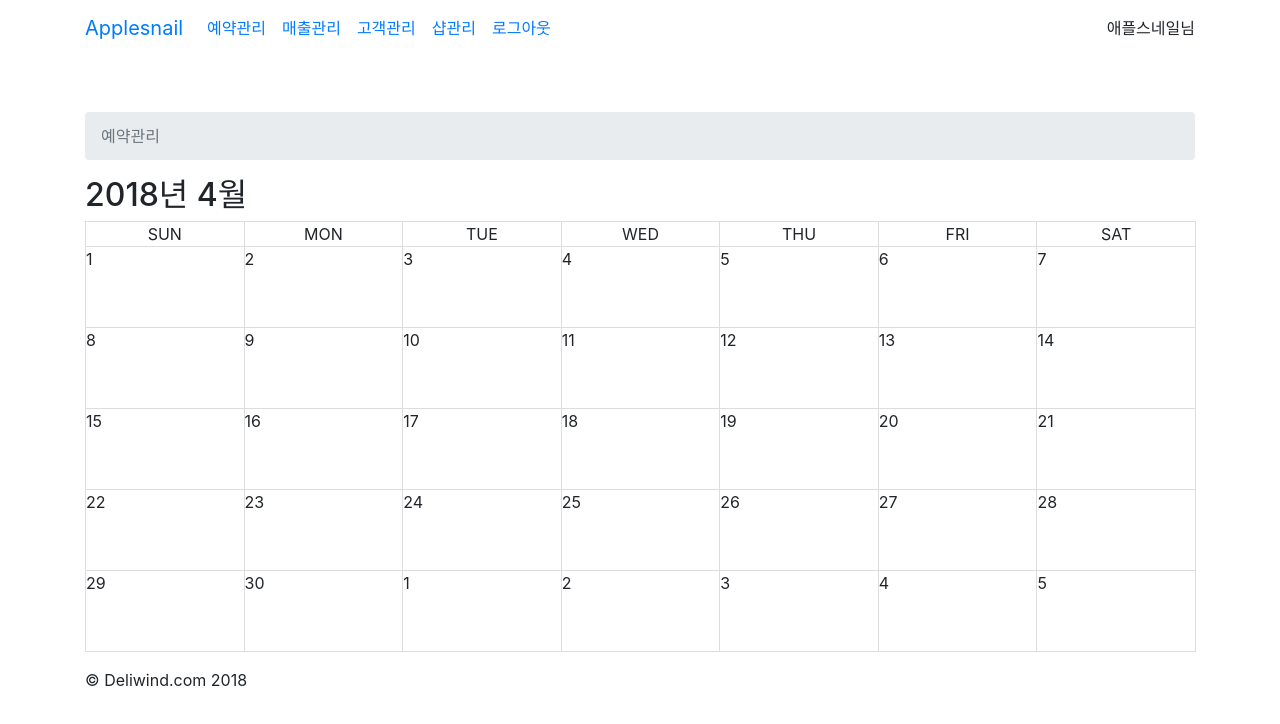
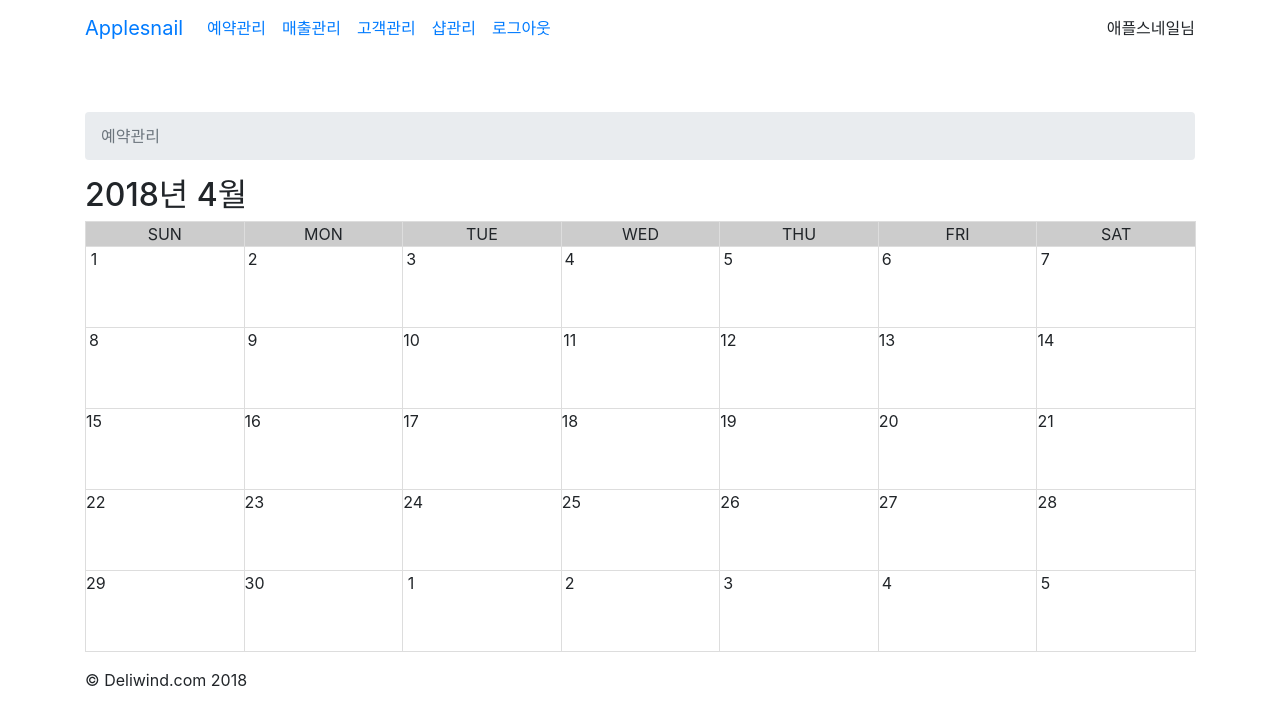
Before and after one commit to shockshot/appleSnail, a React app: page /reservation in a window 1280 px wide. Shown: the top 724 px of the page. Built offline with nearby package versions, Linux system fonts and the light colour scheme.

Commit message:
calendar

```diff
--- a/src/components/Calendar.js
+++ b/src/components/Calendar.js
@@ -7,12 +7,14 @@ const st = classNames.bind(styles);
 
 class Calendar extends Component {
 
+
+
   constructor(props){
     super(props);
-
-    this.today = props.today;
-    const firstDate = DateUtils.getFirstDateOfCalendar(this.today);
-    const lastDate = DateUtils.getLastDateOfCalendar(this.today);
+    this.today = new Date();
+    this.viewDay = props.viewDay;
+    const firstDate = DateUtils.getFirstDateOfCalendar(this.viewDay);
+    const lastDate = DateUtils.getLastDateOfCalendar(this.viewDay);
     const counts = DateUtils.countDaysBetween(firstDate, lastDate)+1;
     this.datesArray = DateUtils.getCalendarArray(firstDate, counts);
   }
@@ -20,7 +22,7 @@ class Calendar extends Component {
   render(){
     return (
       <div className={st('calendar')}>
-        <h2>{this.today.getFullYear()}년 {this.today.getMonth()+1}월</h2>
+        <h2>{this.viewDay.getFullYear()}년 {this.viewDay.getMonth()+1}월</h2>
         <ul className={st("calendar-week")}>
           <li>
             <ul className={st("calendar-header")}>
--- a/src/components/Calendar.scss
+++ b/src/components/Calendar.scss
@@ -1,3 +1,5 @@
+$header-background:#ccc;
+$border-color:#ddd;
 
 .calendar ul{
   list-style-type: none;
@@ -11,7 +13,7 @@
   font-size:1.0rem;
   width: calc(calc(100% / 7) + 1px);
   margin-right: -1px;
-  border:1px solid #ddd;
+  border:1px solid $border-color;
 }
 ul.calendar-header{
   padding:0;
@@ -19,6 +21,7 @@ ul.calendar-header{
     margin:0;
     font-size:1.0rem;
     text-align:center;
+    background-color:$header-background;
   }
 }
 ul.calendar-week{
@@ -32,7 +35,11 @@ ul.calendar-week{
 li.cal-day {
   // min-height:5rem;
   >div.dateLabel{
+    text-align:center;
     min-height:5rem;
     width:1rem;
   }
 }
+li.cal-day.today{
+
+}
--- a/src/routes/Reservation.js
+++ b/src/routes/Reservation.js
@@ -30,7 +30,7 @@ class Reservation extends Component {
                 </ol>
             </nav>
 
-            <Calendar today={new Date()}/>
+            <Calendar viewDay={new Date()}/>
 
             </DefaultPageTemplate>
         );
```
